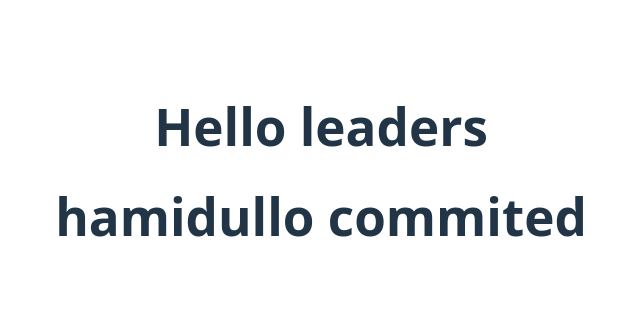
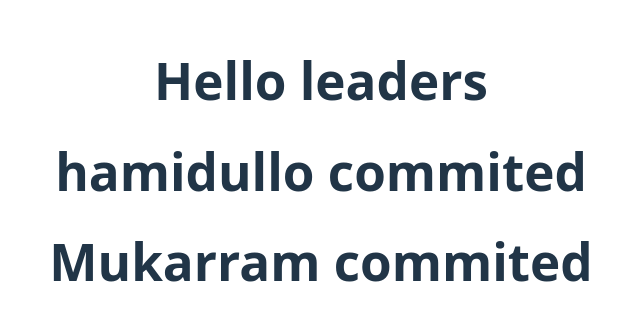
Before and after one commit to abdullayevkhamidulla/teamup, a React (Vite) app: page / in a window 1280 px wide. Shown: the part 229-550 px from the top of the page, without its empty margins (319-959 px from the left). Built offline with nearby package versions, Linux system fonts and the light colour scheme.

Commit message:
makarram

```diff
--- a/src/App.jsx
+++ b/src/App.jsx
@@ -7,6 +7,7 @@ function App() {
     <>
       <h1>Hello leaders</h1>
       <h1>hamidullo commited</h1>
+      <h1>Mukarram commited</h1>
     </>
   )
 }
```
